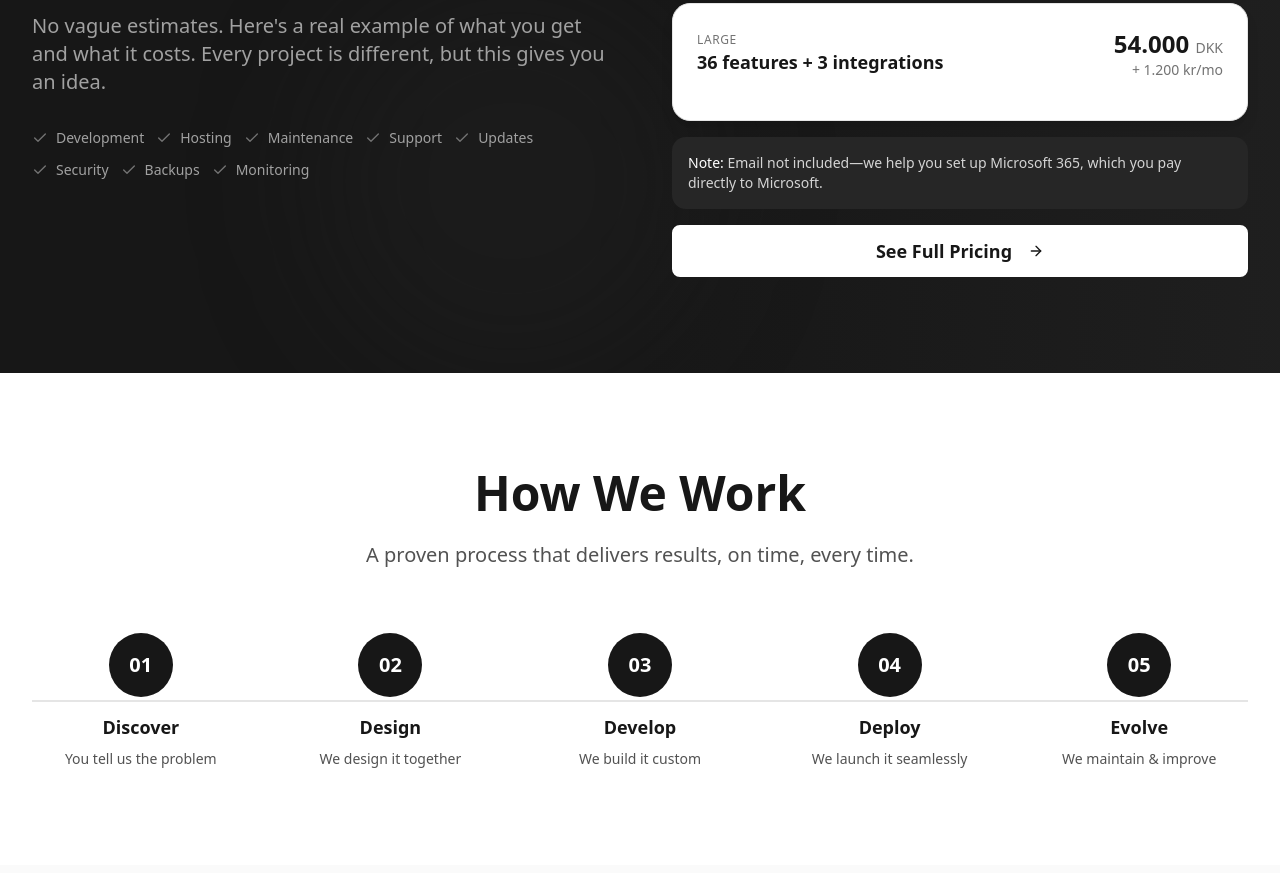
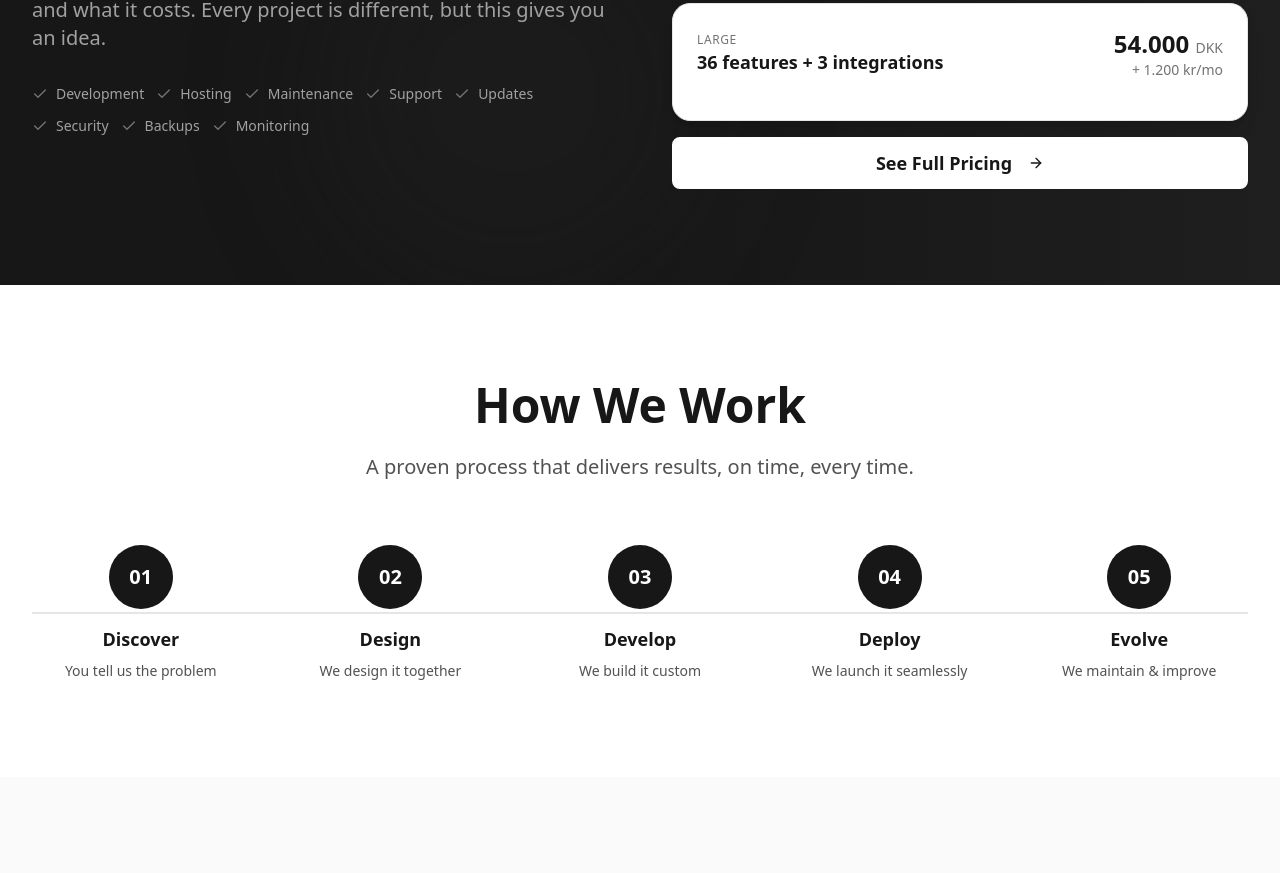
Before and after one commit to acentar/ceptiv.net, a Next.js app: page / in a window 1280 px wide. Shown: the part 4243-5116 px from the top of the page. Built offline with nearby package versions, Linux system fonts and the light colour scheme; no server answers; the database is empty.

Commit message:
fix: Remove email/M365 note from pricing section

```diff
--- a/src/app/page.tsx
+++ b/src/app/page.tsx
@@ -657,13 +657,6 @@ export default function Home() {
                 </div>
               </div>
 
-              {/* Note */}
-              <div className="bg-neutral-800 rounded-xl p-4">
-                <p className="text-sm text-neutral-300">
-                  <span className="font-medium text-white">Note:</span> Email not included—we help you set up
-                  Microsoft 365, which you pay directly to Microsoft.
-                </p>
-              </div>
 
               <Button
                 asChild
```
